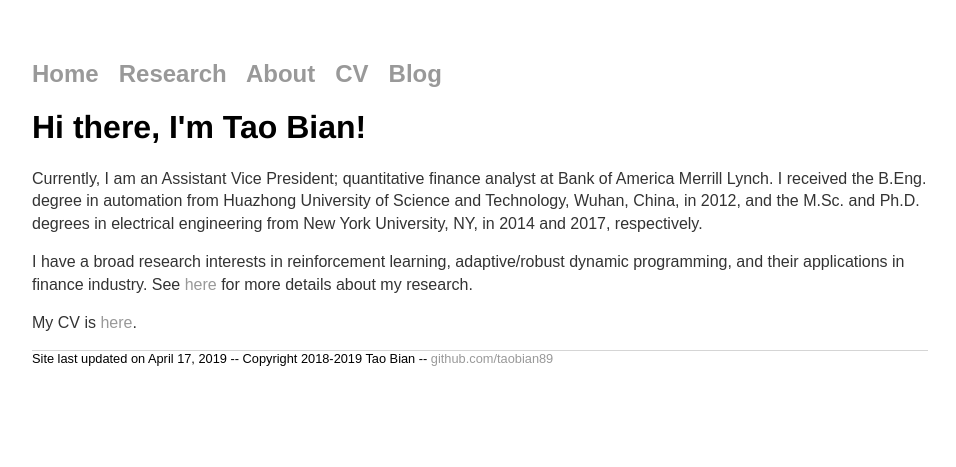
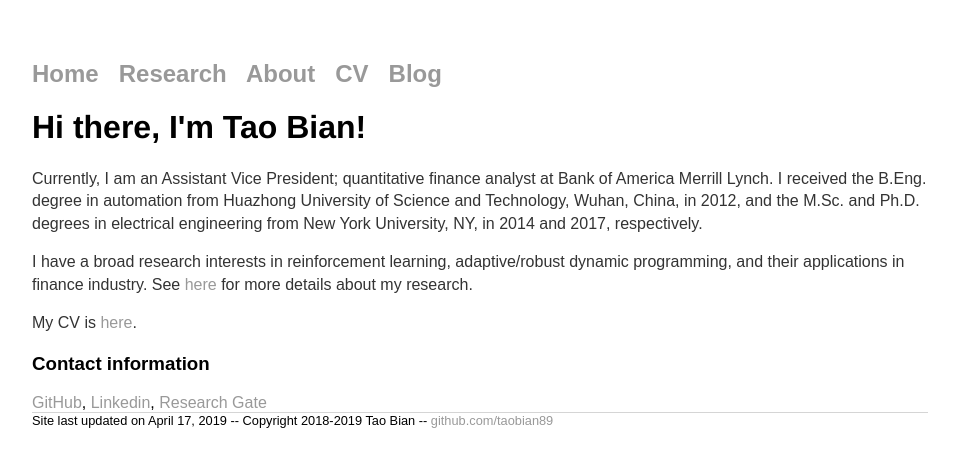
Before and after one commit to tao-bian-nyu/tao-bian-nyu.github.io, a Jekyll site: the page built from index.html, in a window 1280 px wide. Shown: the top 467 px of the page, without its empty margins (160-1116 px from the left). Built offline with Jekyll 4.4.1, drawn with Linux system fonts in a browser that asks for light colours.

Commit message:
Update index.html

```diff
--- a/index.html
+++ b/index.html
@@ -16,6 +16,10 @@ title: Tao Bian, Ph.D.
 
 	<p>
 	My CV is <a href="/cv">here</a>.
+	</p>
 
-	</p>
+	<h3>Contact information</h3>
+	<a href="https://github.com/taobian89">GitHub</a>,
+	<a href="https://https://www.linkedin.com/in/tao-bian-a278717a">Linkedin</a>,
+	<a href="https://www.researchgate.net/profile/Tao_Bian2">Research Gate</a>
 </div><!-- /.blurb -->
```
